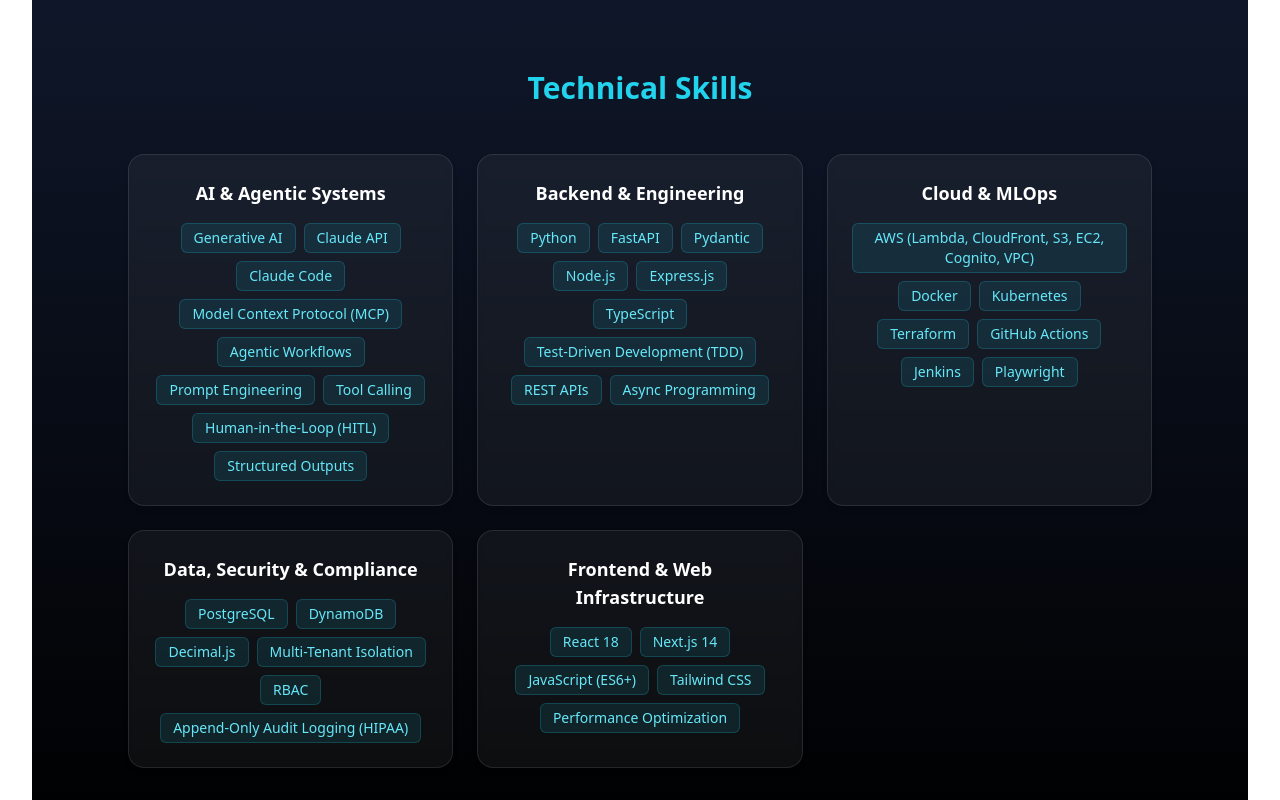
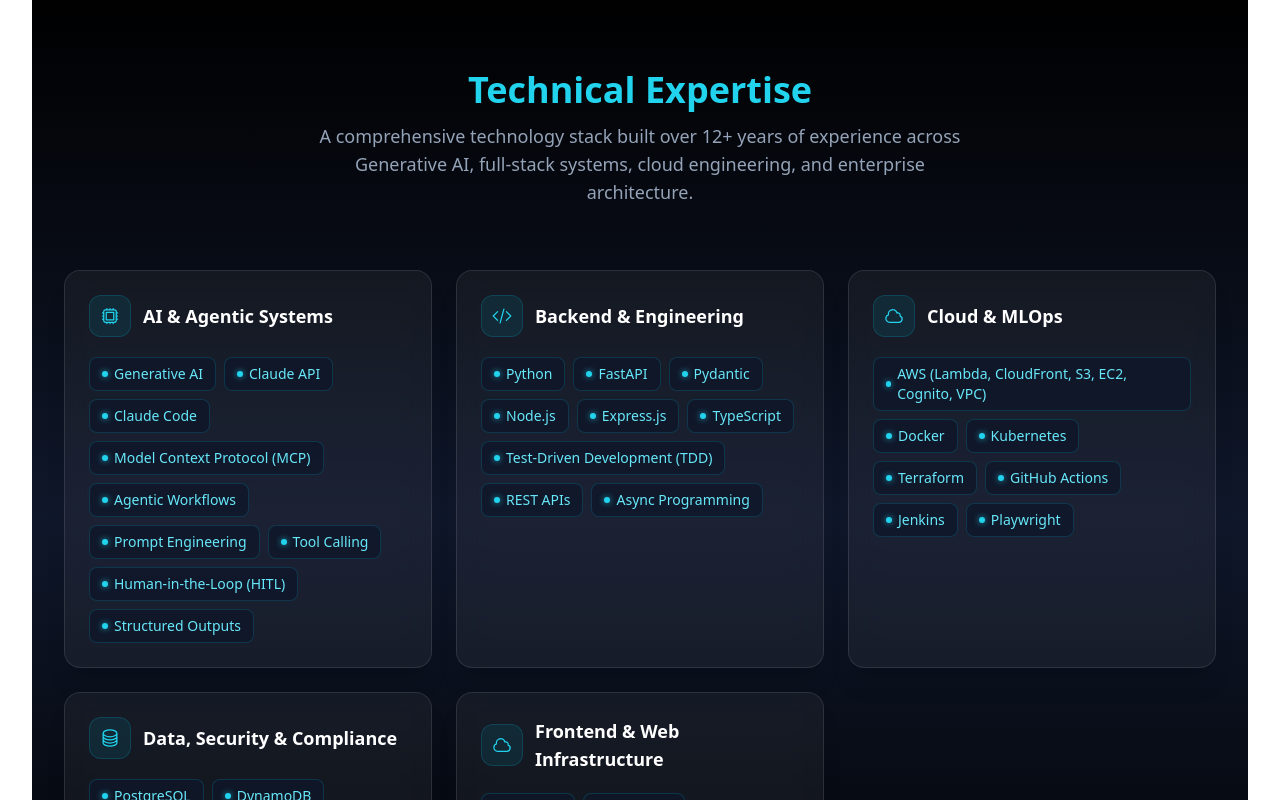
Before and after one commit to nlijin/devops_profile, a React (Vite) app: page / in a window 1280 px wide. Shown: the part 1380-2180 px from the top of the page. Built offline with nearby package versions, Linux system fonts and the light colour scheme.

Commit message:
Refactor Skills component with dynamic icons and layout
Updated the Skills component to improve layout and icon usage.

```diff
--- a/src/components/Skills.jsx
+++ b/src/components/Skills.jsx
@@ -1,46 +1,98 @@
 import React from 'react'
 import { motion } from 'framer-motion'
 import { skills } from '../data/profile'
+import {
+  CpuChipIcon,
+  CloudIcon,
+  CodeBracketIcon,
+  CircleStackIcon,
+  CommandLineIcon,
+  WrenchScrewdriverIcon,
+} from '@heroicons/react/24/outline'
+
+// Helper to dynamically assign Heroicons based on skill group category
+const getGroupIcon = (groupName) => {
+  const lower = groupName.toLowerCase()
+  if (lower.includes('ai') || lower.includes('genai') || lower.includes('machine') || lower.includes('llm')) {
+    return CpuChipIcon
+  }
+  if (lower.includes('cloud') || lower.includes('devops') || lower.includes('infrastructure')) {
+    return CloudIcon
+  }
+  if (lower.includes('database') || lower.includes('data') || lower.includes('storage')) {
+    return CircleStackIcon
+  }
+  if (lower.includes('language') || lower.includes('frontend') || lower.includes('backend') || lower.includes('code')) {
+    return CodeBracketIcon
+  }
+  if (lower.includes('architect') || lower.includes('system') || lower.includes('design')) {
+    return CommandLineIcon
+  }
+  return WrenchScrewdriverIcon
+}
 
 export default function Skills() {
   return (
-    <section id="skills" className="py-20 bg-gradient-to-b from-slate-900 to-black text-gray-300 px-6">
-      <div className="max-w-5xl mx-auto text-center">
-        <motion.h2
+    <section id="skills" className="py-20 bg-gradient-to-b from-black via-slate-900 to-black text-gray-300 px-6">
+      <div className="max-w-6xl mx-auto">
+
+        {/* Section Heading */}
+        <motion.div
           initial={{ opacity: 0, y: 20 }}
           whileInView={{ opacity: 1, y: 0 }}
           viewport={{ once: true }}
           transition={{ duration: 0.6 }}
-          className="text-3xl font-semibold text-cyan-400 mb-12"
+          className="text-center mb-16"
         >
-          Technical Skills
-        </motion.h2>
+          <h2 className="text-3xl md:text-4xl font-bold text-cyan-400 mb-3">
+            Technical Expertise
+          </h2>
+          <p className="text-slate-400 text-base md:text-lg max-w-2xl mx-auto">
+            A comprehensive technology stack built over 12+ years of experience across Generative AI, full-stack systems, cloud engineering, and enterprise architecture.
+          </p>
+        </motion.div>
 
-        <div className="grid sm:grid-cols-2 md:grid-cols-3 gap-6">
-          {skills.map((group, idx) => (
+        {/* Responsive Skill Grid */}
+        <div className="grid grid-cols-1 sm:grid-cols-2 lg:grid-cols-3 gap-6">
+          {skills.map((group, idx) => {
+            const IconComponent = getGroupIcon(group.group)
+
+            return (
               <motion.div
                 key={group.group}
                 initial={{ opacity: 0, y: 20 }}
                 whileInView={{ opacity: 1, y: 0 }}
                 viewport={{ once: true }}
                 transition={{ duration: 0.5, delay: idx * 0.1 }}
-              className="bg-white/5 border border-white/10 p-6 rounded-2xl shadow-md backdrop-blur-sm hover:border-cyan-400/40 transition-all duration-300"
+                className="bg-white/5 border border-white/10 hover:border-cyan-500/40 p-6 rounded-2xl shadow-xl backdrop-blur-md transition-all duration-300 hover:shadow-cyan-500/10 flex flex-col justify-between group"
               >
-              <h4 className="text-lg font-semibold text-white mb-4">
+                <div>
+                  {/* Category Header with Dynamic Icon */}
+                  <div className="flex items-center gap-3 mb-5">
+                    <div className="p-2.5 bg-cyan-500/10 text-cyan-400 rounded-xl border border-cyan-500/20 group-hover:scale-105 transition-transform">
+                      <IconComponent className="w-5 h-5" />
+                    </div>
+                    <h3 className="text-lg font-bold text-white group-hover:text-cyan-300 transition-colors">
                       {group.group}
-              </h4>
-              <div className="flex flex-wrap justify-center gap-2">
+                    </h3>
+                  </div>
+
+                  {/* Skill Badges */}
+                  <div className="flex flex-wrap gap-2">
                     {group.items.map((item, i) => (
                       <span
                         key={i}
-                    className="px-3 py-1 text-sm rounded-md bg-cyan-400/10 text-cyan-300 border border-cyan-400/20 hover:bg-cyan-400/20 transition-all duration-200"
+                        className="inline-flex items-center gap-1.5 px-3 py-1.5 text-xs md:text-sm font-medium rounded-lg bg-slate-900/80 text-cyan-300 border border-cyan-500/20 hover:border-cyan-400 hover:bg-cyan-500/10 hover:text-white transition-all duration-200"
                       >
+                        <span className="w-1.5 h-1.5 rounded-full bg-cyan-400 shadow-[0_0_6px_rgba(34,211,238,0.8)]" />
                         {item}
                       </span>
                     ))}
                   </div>
+                </div>
               </motion.div>
-          ))}
+            )
+          })}
         </div>
       </div>
     </section>
```
Lines whose indentation alone changed are shown as unchanged.
